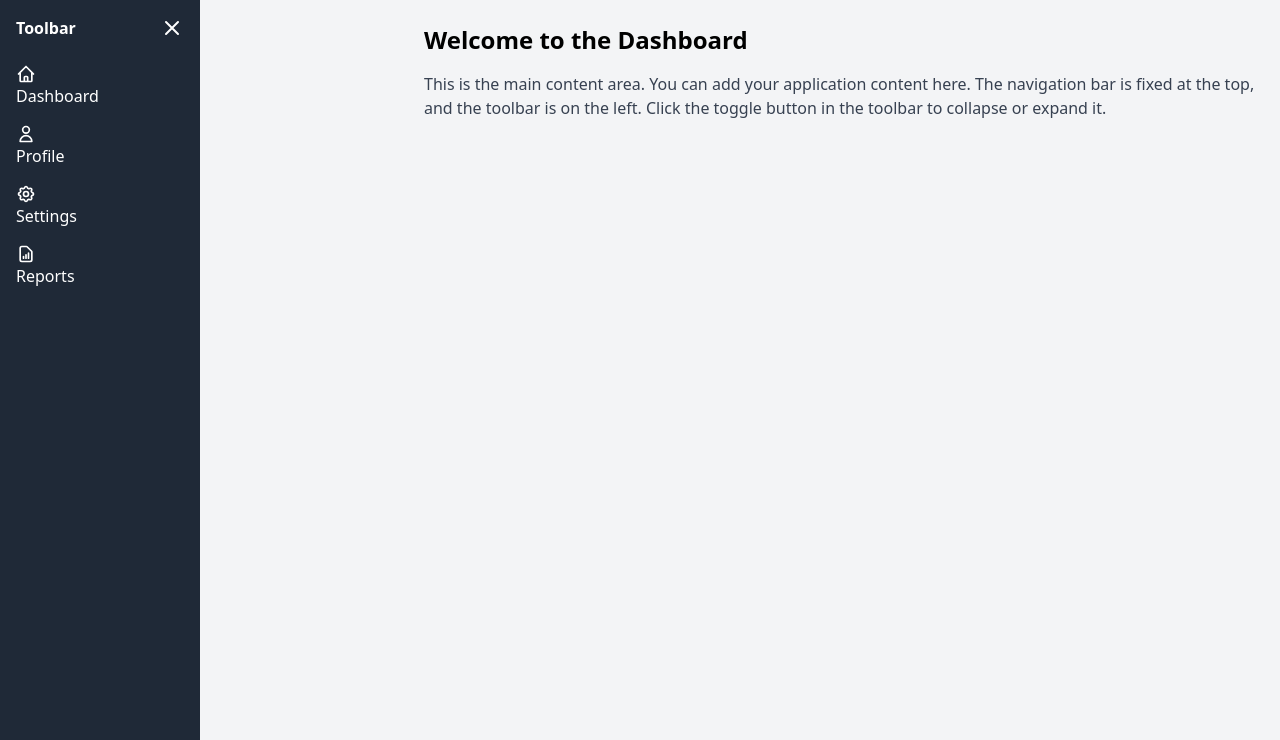
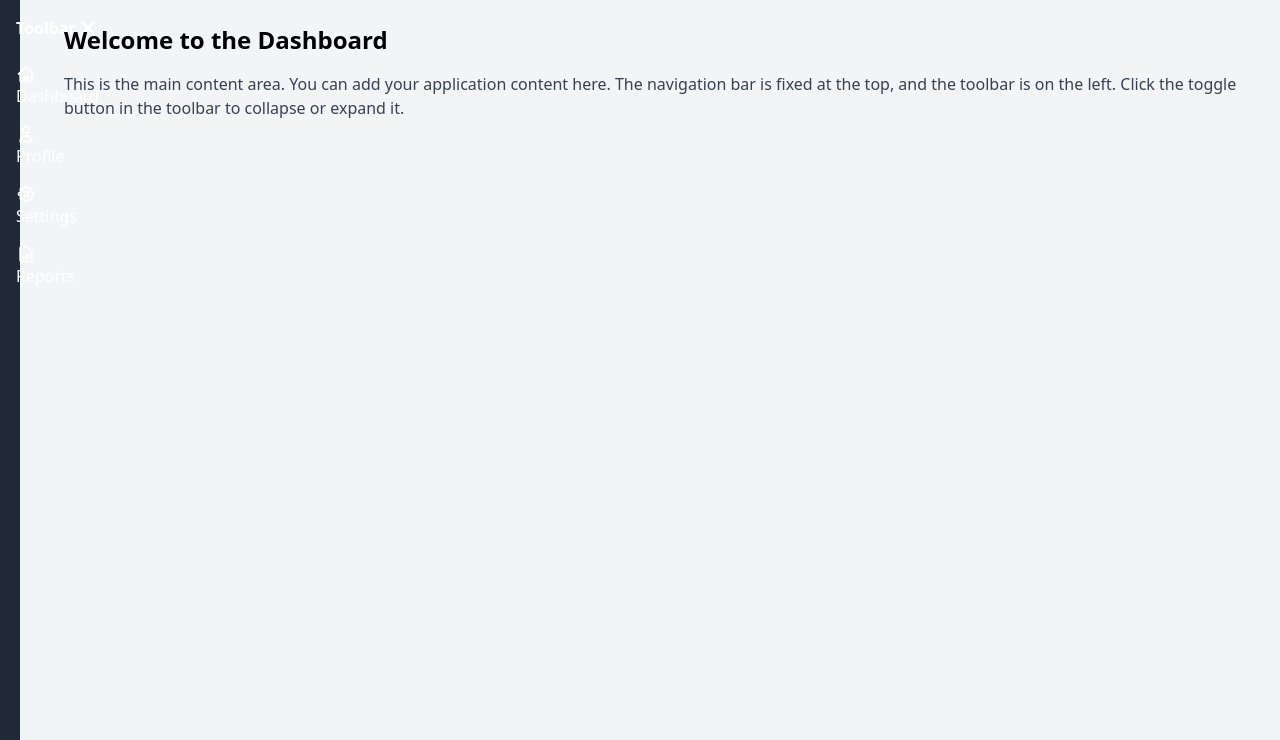
Before and after one commit to tsigafoos/doodledog, a FastAPI app: page / in a window 1280 px wide. Shown: the part 60-800 px from the top of the page. Run offline with FastAPI, Linux system fonts and the light colour scheme; some libraries are stand-ins or nearby versions.

Commit message:
css change

```diff
--- a/templates/index.html
+++ b/templates/index.html
@@ -18,7 +18,7 @@
             width: 64px;
         }
         #sidebar:not(.collapsed) {
-            width: 200px;
+            width: 20px;
         }
         #content {
             margin-left: 20px;
@@ -28,7 +28,7 @@
             margin-left: 64px;
         }
         #sidebar:not(.collapsed) ~ #content {
-            margin-left: 200px;
+            margin-left: 20px;
         }
         /* Hide labels when collapsed */
         #sidebar.collapsed .nav-label {
```
